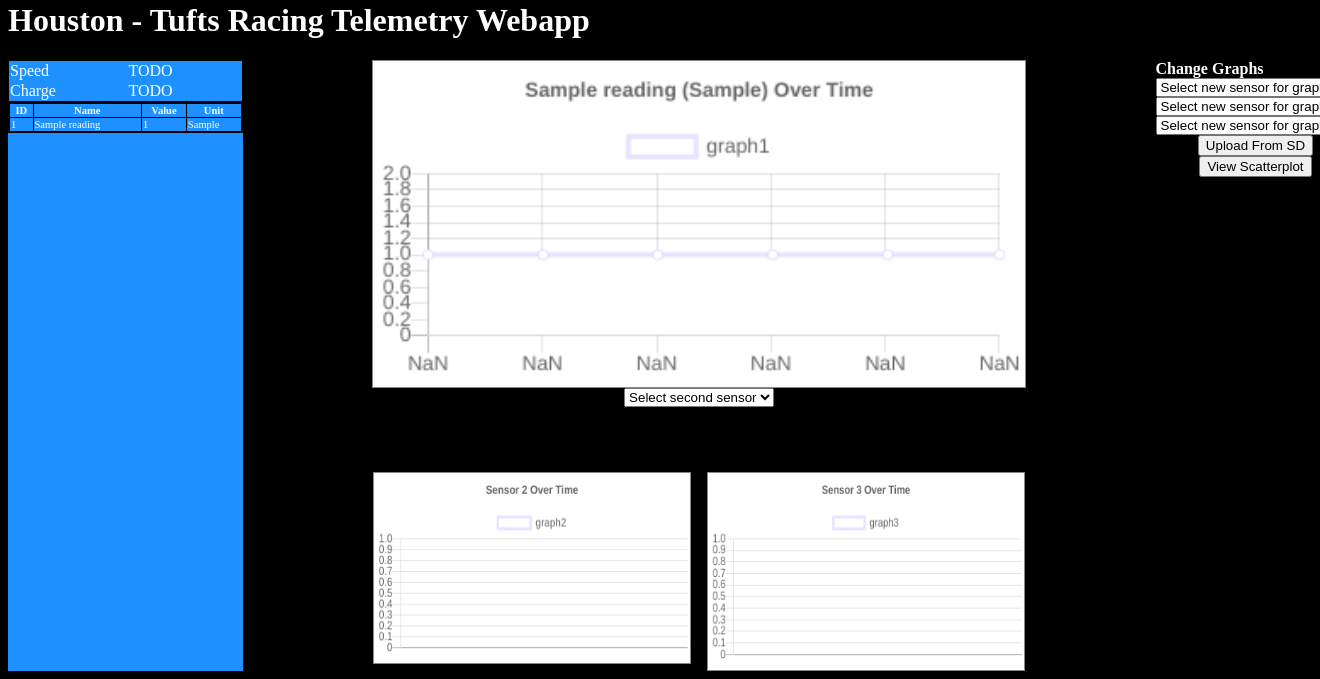
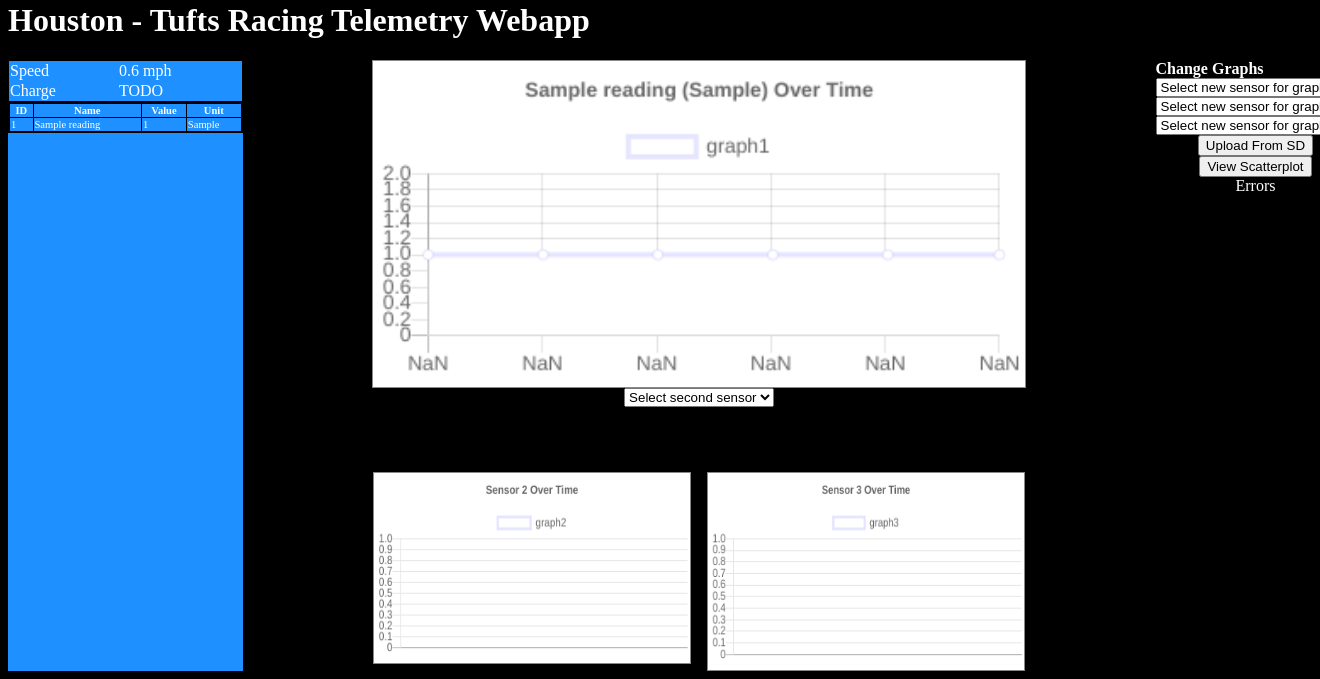
Before and after one commit to TER-Sensors-and-Microcontrollers/sensors-microcontrollers-25-26, a Flask app: page / in a window 1320 px wide; the page is wider, and only the part inside the window is pictured. Shown: the part 285-964 px from the top of that part. Run offline with Flask 3, Linux system fonts and the light colour scheme; tables that the repository leaves empty hold one stand-in row (values such as "Sample post"); some libraries are stand-ins or nearby versions.

Commit message:
speed updating, errors displaying, and fault codes

```diff
--- a/houston/app.py
+++ b/houston/app.py
@@ -175,28 +175,156 @@
     )
     row = cursor.fetchall()
     bits = row[0][3].to_bytes(2, 'little')
+    if (bits[0] >> 0 & 1):
+        errors.append({"type": "post", "error": "HW de-saturation fault"})
     if (bits[0] >> 1 & 1):
-        errors.append({"type": "post", "error": "HW de-saturation fault"})
+        errors.append({"type": "post", "error": "HW Over-current fault"})
     if (bits[0] >> 2 & 1):
-        errors.append({"type": "post", "error": "HW Over-current fault"})
+        errors.append({"type": "post", "error": "Accelerator Shorted"})
     if (bits[0] >> 3 & 1):
-        errors.append({"type": "post", "error": "Accelerator Shorted"})
+        errors.append({"type": "post", "error": "Accelerator Open"})
     if (bits[0] >> 4 & 1):
-        errors.append({"type": "post", "error": "Accelerator Open"})
+        errors.append({"type": "post", "error": "Current Sensor Low"})
     if (bits[0] >> 5 & 1):
-        errors.append({"type": "post", "error": "Current Sensor Low"})
+        errors.append({"type": "post", "error": "Current Sensor High"})
     if (bits[0] >> 6 & 1):
         errors.append({"type": "post", "error": "Module Temperature Low"})
     if (bits[0] >> 7 & 1):
         errors.append({"type": "post", "error": "Module Temperature High"})
 
+    if (bits[1] >> 0 & 1):
+        errors.append({"type": "post", "error": "Control PCB Temperature Low"})
+    if (bits[1] >> 1 & 1):
+        errors.append({"type": "post", "error": "Control PCB Temperature High"})
+    if (bits[1] >> 2 & 1):
+        errors.append({"type": "post", "error": "Gate Drive PCB Temperature Low"})
+    if (bits[1] >> 3 & 1):
+        errors.append({"type": "post", "error": "Gate Drive PCB Temperature High"})
+    if (bits[1] >> 4 & 1):
+        errors.append({"type": "post", "error": "5V Sense Voltage Low"})
+    if (bits[1] >> 5 & 1):
+        errors.append({"type": "post", "error": "5V Sense Voltage High"})
+    if (bits[1] >> 6 & 1):
+        errors.append({"type": "post", "error": "12V Sense Voltage Low"})
+    if (bits[1] >> 7 & 1):
+        errors.append({"type": "post", "error": "12V Sense Voltage High"})
     # Post faults high bits (2 Bytes)
+    cursor.execute(
+        "SELECT * FROM sensor_readings "
+        "WHERE sensor_id = 1711 "
+        "ORDER BY timestamp DESC LIMIT 1"
+    )
+    row = cursor.fetchall()
+    bits = row[0][3].to_bytes(2, 'little')
+
+    if (bits[0] >> 0 & 1):
+        errors.append({"type": "post", "error": "2.5V Sense Voltage Low"})
+    if (bits[0] >> 1 & 1):
+        errors.append({"type": "post", "error": "2.5V Sense Voltage High"})
+    if (bits[0] >> 2 & 1):
+        errors.append({"type": "post", "error": "1.5V Sense Voltage Low"})
+    if (bits[0] >> 3 & 1):
+        errors.append({"type": "post", "error": "1.5V Sense Voltage High"})
+    if (bits[0] >> 4 & 1):
+        errors.append({"type": "post", "error": "DC Bus Voltage High"})
+    if (bits[0] >> 5 & 1):
+        errors.append({"type": "post", "error": "DC Bus Voltage Low"})
+    if (bits[0] >> 6 & 1):
+        errors.append({"type": "post", "error": "Pre-charge Timeout"})
+    if (bits[0] >> 7 & 1):
+        errors.append({"type": "post", "error": "Pre-charge Voltage Failure"})
+
+    if (bits[1] >> 0 & 1):
+        errors.append({"type": "post", "error": "EEPROM Checksum Invalid"})
+    if (bits[1] >> 1 & 1):
+        errors.append({"type": "post", "error": "EEPROM Data Out of Range"})
+    if (bits[1] >> 2 & 1):
+        errors.append({"type": "post", "error": "EEPROM Update Required"})
+    # bits[1] >> 3, 4, 5 are reserved
+    if (bits[1] >> 6 & 1):
+        errors.append({"type": "post", "error": "Brake Shorted"})
+    if (bits[1] >> 7 & 1):
+        errors.append({"type": "post", "error": "Brake Open"})
 
     # Run faults low bits (2 Bytes)
+    cursor.execute(
+        "SELECT * FROM sensor_readings "
+        "WHERE sensor_id = 1712 "
+        "ORDER BY timestamp DESC LIMIT 1"
+    )
+    row = cursor.fetchall()
+    bits = row[0][3].to_bytes(2, 'little')
+
+    if (bits[0] >> 0 & 1):
+        errors.append({"type": "run", "error": "Motor Over-speed Fault"})
+    if (bits[0] >> 1 & 1):
+        errors.append({"type": "run", "error": "Over-current Fault"})
+    if (bits[0] >> 2 & 1):
+        errors.append({"type": "run", "error": "Over-voltage Fault"})
+    if (bits[0] >> 3 & 1):
+        errors.append({"type": "run", "error": "Inverter Over-temperature Fault"})
+    if (bits[0] >> 4 & 1):
+        errors.append({"type": "run", "error": "Accelerator Input Shorted Fault"})
+    if (bits[0] >> 5 & 1):
+        errors.append({"type": "run", "error": "Accelerator Input Open Fault"})
+    if (bits[0] >> 6 & 1):
+        errors.append({"type": "run", "error": "Direction Command Fault"})
+    if (bits[0] >> 7 & 1):
+        errors.append({"type": "run", "error": "Inverter Response Time-out Fault"})
+
+    if (bits[1] >> 0 & 1):
+        errors.append({"type": "run", "error": "Hardware Gate/Desaturation Fault"})
+    if (bits[1] >> 1 & 1):
+        errors.append({"type": "run", "error": "Hardware Over-current Fault"})
+    if (bits[1] >> 2 & 1):
+        errors.append({"type": "run", "error": "Under-voltage Fault"})
+    if (bits[1] >> 3 & 1):
+        errors.append({"type": "run", "error": "CAN Command Message Lost Fault"})
+    if (bits[1] >> 4 & 1):
+        errors.append({"type": "run", "error": "Motor Over-temperature Fault"})
+    # bits[1] >> 5, 6, 7 are reserved
 
     # Post faults high bits (2 Bytes)
+    cursor.execute(
+        "SELECT * FROM sensor_readings "
+        "WHERE sensor_id = 1713 "
+        "ORDER BY timestamp DESC LIMIT 1"
+    )
+    row = cursor.fetchall()
+    bits = row[0][3].to_bytes(2, 'little')
+
+    if (bits[0] >> 0 & 1):
+        errors.append({"type": "run", "error": "Brake Input Shorted Fault"})
+    if (bits[0] >> 1 & 1):
+        errors.append({"type": "run", "error": "Brake Input Open Fault"})
+    if (bits[0] >> 2 & 1):
+        errors.append({"type": "run", "error": "Module A Over-temperature Fault"})
+    if (bits[0] >> 3 & 1):
+        errors.append({"type": "run", "error": "Module B Over-temperature Fault"})
+    if (bits[0] >> 4 & 1):
+        errors.append({"type": "run", "error": "Module C Over-temperature Fault"})
+    if (bits[0] >> 5 & 1):
+        errors.append({"type": "run", "error": "PCB Over-temperature"})
+    if (bits[0] >> 6 & 1):
+        errors.append({"type": "run", "error": "GDB1 Over-temperature"})
+    if (bits[0] >> 7 & 1):
+        errors.append({"type": "run", "error": "GDB2 Over-temperature"})
+
+    if (bits[1] >> 0 & 1):
+        errors.append({"type": "run", "error": "GDB3 Over-temperature"})
+    if (bits[1] >> 1 & 1):
+        errors.append({"type": "run", "error": "Current Sensor Fault"})
+    if (bits[1] >> 2 & 1):
+        errors.append({"type": "run", "error": "Gate Driver Over-voltage"})
+    # bits[1] >> 3 reserved
+    if (bits[1] >> 4 & 1):
+        errors.append({"type": "run", "error": "Hardware Over-voltage"})
+    # bits[1] >> 5 reserved
+    if (bits[1] >> 6 & 1):
+        errors.append({"type": "run", "error": "Resolver Fault"})
+    # bits[1] >> 7 reserved
+
     cursor.close()
-
     return jsonify(errors)
 
 """
--- a/houston/static/table.js
+++ b/houston/static/table.js
@@ -118,6 +118,26 @@
     }
 }
 
+const WHEEL_RADIUS_M = 20.5 / 2;
+const GEAR_RATIO = 3.8;
+
+async function updateSpeed() {
+    const response = await fetch('/get_dp/1');
+    if (!response.ok) return;
+    const reading = await response.json();
+    if (reading.error) return;
+
+    const motorRPM = reading.data;
+    const wheelRPM = motorRPM / GEAR_RATIO;
+    const speedMS = wheelRPM * 2 * Math.PI * WHEEL_RADIUS_M / 60;
+    const speedMPH = speedMS * 2.237;
+
+    document.getElementById('speed-display').textContent = speedMPH.toFixed(1) + " mph";
+}
+
+
+
 setInterval(() => {
     updateTable("f");
+    updateSpeed();
 }, 1000);
--- a/houston/templates/index.html
+++ b/houston/templates/index.html
@@ -41,7 +41,7 @@
                     <table>
                         <tr>
                             <td>Speed</td>
-                            <td>TODO</td>
+                            <td id = "speed-display"></td>
                         </tr>
                         <tr>
                             <td>Charge</td>
@@ -81,6 +81,10 @@
                     <select name = "links" id = "scatterX"><option value="" disabled selected>Select new sensor for X-axis</option></select>
                     <select name = "links" id = "scatterY"><option value="" disabled selected>Select new sensor for Y-axis</option></select>
                 </div>
+                <div>
+                    <td>Errors</td>
+                    <td id = "errors"></td>
+                </div>
             </div>
         </div>
         <script src="{{ url_for('static', filename='table.js') }}"></script>
```
Also changed, not shown: houston/static/errors.js (added, +15 -0 lines).
